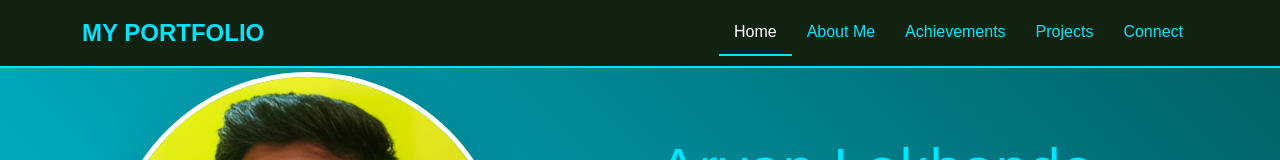
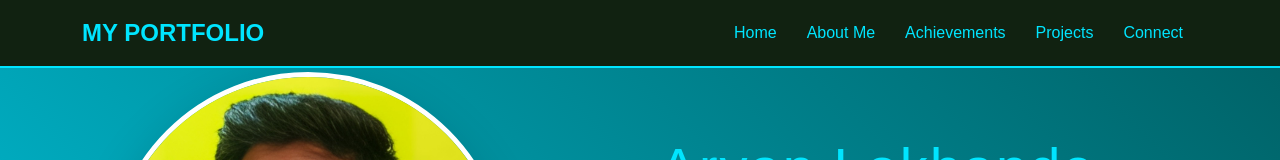
Before and after one commit to Aryan-Lokhande/Portfolio, a React (Vite) app: page / in a window 1280 px wide. Shown: the top 160 px of the page. Built offline with nearby package versions, Linux system fonts and the light colour scheme.

Commit message:
Update Navbar.jsx
home active has been remove

```diff
--- a/src/components/Navbar.jsx
+++ b/src/components/Navbar.jsx
@@ -20,7 +20,7 @@
         <div className="collapse navbar-collapse" id="navbarNav">
           <ul className="navbar-nav ms-auto">
             <li className="nav-item">
-              <a className="nav-link active" href="#home">Home</a>
+              <a className="nav-link" href="#home">Home</a>
             </li>
             <li className="nav-item">
               <a className="nav-link" href="#about">About Me</a>
```
